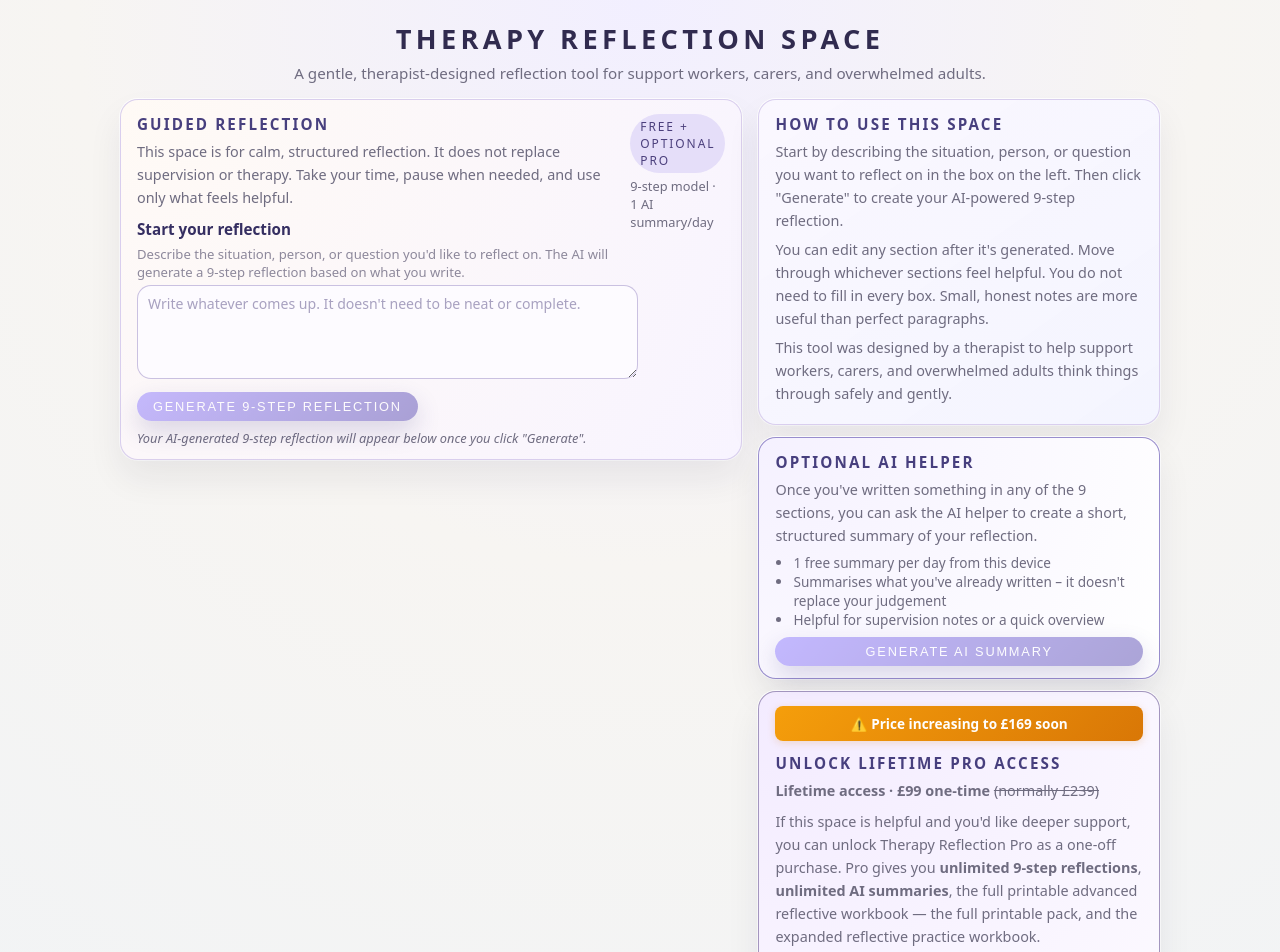
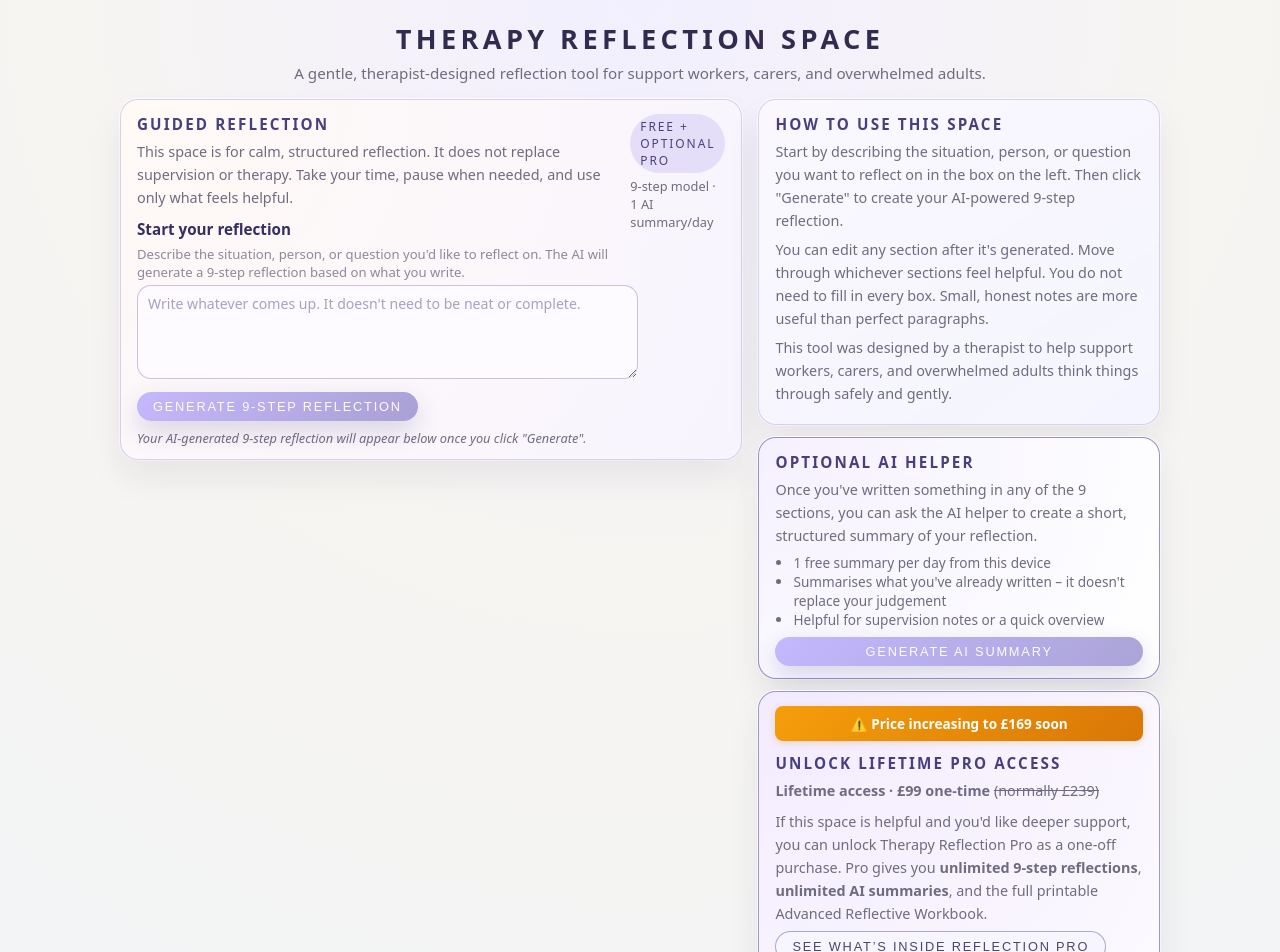
Before and after one commit to repowazdogz-droid/therapy_reflection_app, a React (Vite) app: page / in a window 1280 px wide. Shown: the top 952 px of the page. Built offline with nearby package versions, Linux system fonts and the light colour scheme.

Commit message:
Simplify Pro description: Mention workbook only once, remove redundant 'printable pack' text

```diff
--- a/src/components/TherapyReflectionApp.tsx
+++ b/src/components/TherapyReflectionApp.tsx
@@ -819,7 +819,7 @@ export const TherapyReflectionApp: React.FC = () => {
   <p className="tra-section-body">
     If this space is helpful and you&apos;d like deeper support, you can unlock Therapy Reflection Pro as a
     one-off purchase. Pro gives you <strong>unlimited 9-step reflections</strong>, <strong>unlimited AI summaries</strong>,
-    the full printable advanced reflective workbook — the full printable pack, and the expanded reflective practice workbook.
+    and the full printable Advanced Reflective Workbook.
   </p>
 
   {/* Expandable full workbook details */}
```
